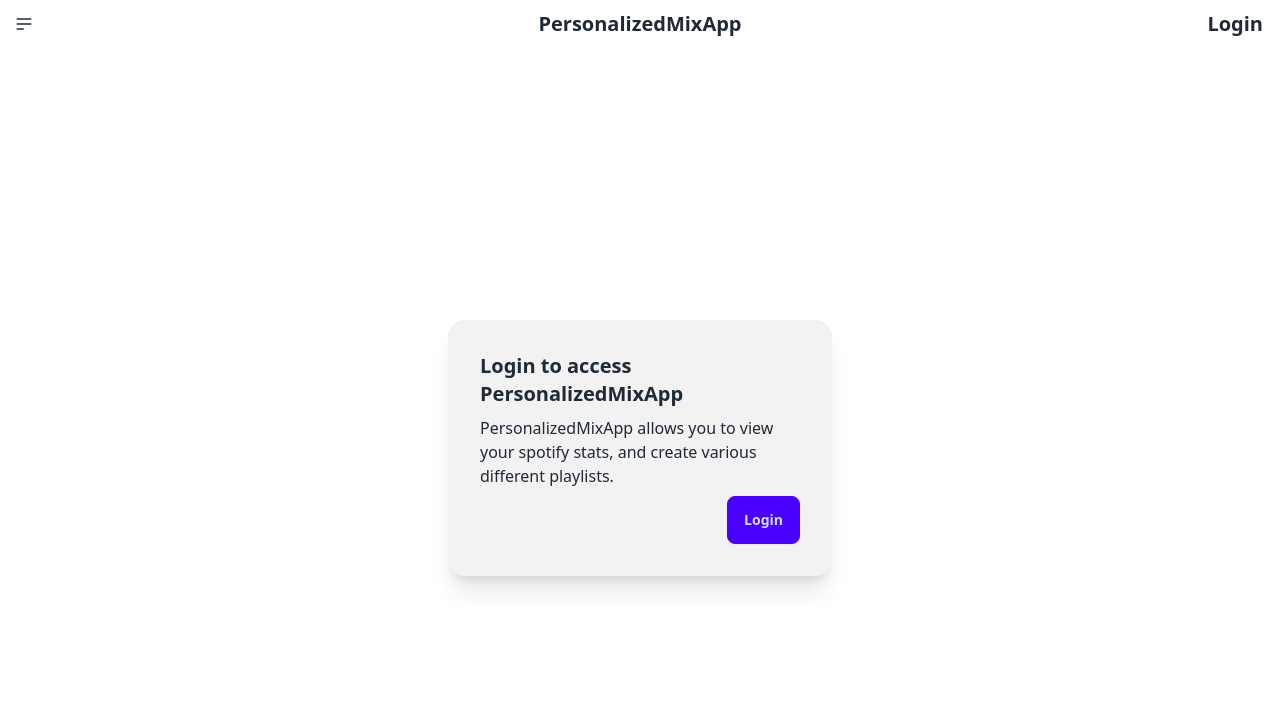
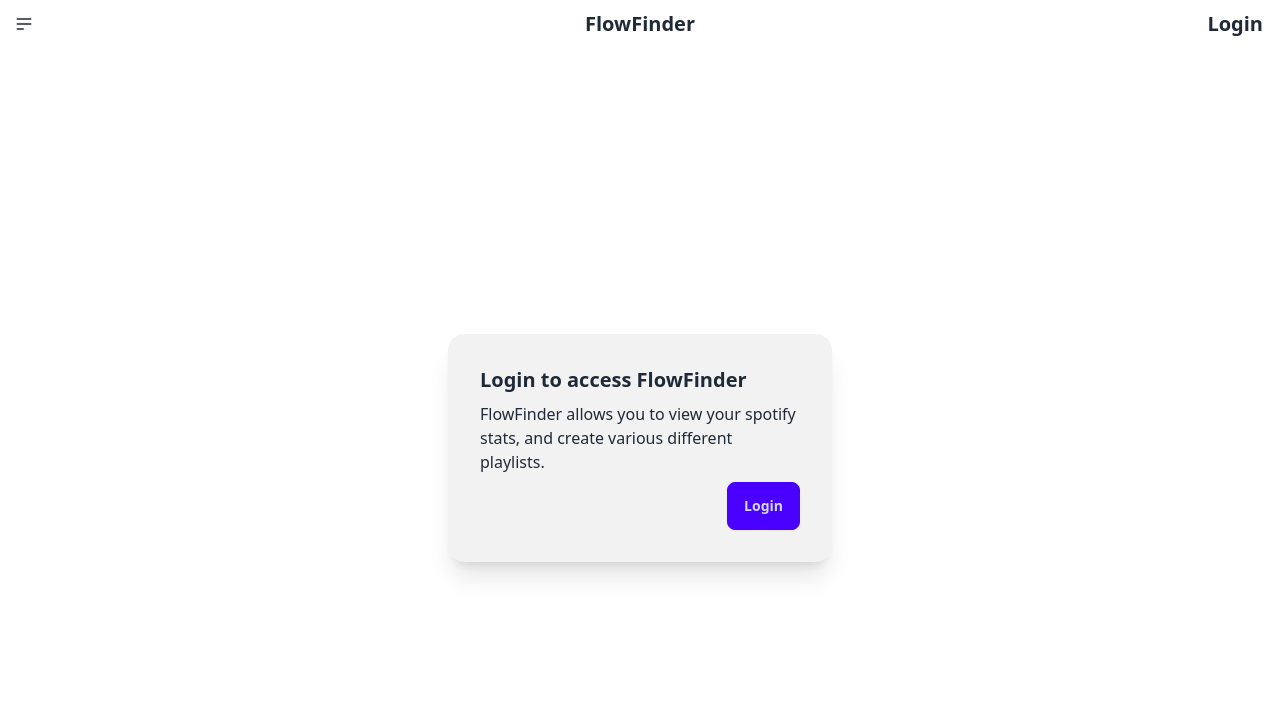
Before and after one commit to taddmtii/FlowFinder, a Flask app: page / in a window 1280 px wide. Shown: the top 728 px of the page. Run offline with Flask 3, Linux system fonts and the light colour scheme; some libraries are stand-ins or nearby versions.

Commit message:
changed PersonalizedMixApp to FlowFinder

```diff
--- a/templates/createCustomPlaylist.html
+++ b/templates/createCustomPlaylist.html
@@ -24,7 +24,7 @@
         </div>
         </div>
         <div class="flex justify-center items-align">
-        <a class="btn btn-ghost text-xl">PersonalizedMixApp</a>
+        <a class="btn btn-ghost text-xl">FlowFinder</a>
         </div>
         <div class="flex">
             <a class="btn btn-ghost text-xl absolute right-0" href="/logout">Logout</a>
--- a/templates/createPlaylistGenre.html
+++ b/templates/createPlaylistGenre.html
@@ -22,7 +22,7 @@
               </div>
             </div>
             <div class="flex justify-center items-align">
-              <a class="btn btn-ghost text-xl">PersonalizedMixApp</a>
+              <a class="btn btn-ghost text-xl">FlowFinder</a>
             </div>
             <div class="flex">
                 <a class="btn btn-ghost text-xl absolute right-0" href="/logout">Logout</a>
--- a/templates/createRecentlyPlayedPlaylist.html
+++ b/templates/createRecentlyPlayedPlaylist.html
@@ -22,7 +22,7 @@
               </div>
             </div>
             <div class="flex justify-center items-align">
-              <a class="btn btn-ghost text-xl">PersonalizedMixApp</a>
+              <a class="btn btn-ghost text-xl">FlowFinder</a>
             </div>
             <div class="flex">
                 <a class="btn btn-ghost text-xl absolute right-0" href="/logout">Logout</a>
--- a/templates/createRecommendationsPlaylist.html
+++ b/templates/createRecommendationsPlaylist.html
@@ -24,7 +24,7 @@
         </div>
         </div>
         <div class="flex justify-center items-align">
-        <a class="btn btn-ghost text-xl">PersonalizedMixApp</a>
+        <a class="btn btn-ghost text-xl">FlowFinder</a>
         </div>
         <div class="flex">
             <a class="btn btn-ghost text-xl absolute right-0" href="/logout">Logout</a>
--- a/templates/createTopTracksPlaylist.html
+++ b/templates/createTopTracksPlaylist.html
@@ -22,7 +22,7 @@
               </div>
             </div>
             <div class="flex justify-center items-align">
-              <a class="btn btn-ghost text-xl">PersonalizedMixApp</a>
+              <a class="btn btn-ghost text-xl">FlowFinder</a>
             </div>
             <div class="flex">
                 <a class="btn btn-ghost text-xl absolute right-0" href="/logout">Logout</a>
--- a/templates/home.html
+++ b/templates/home.html
@@ -22,7 +22,7 @@
               </div>
             </div>
             <div class="flex justify-center items-align">
-              <a class="btn btn-ghost text-xl">PersonalizedMixApp</a>
+              <a class="btn btn-ghost text-xl">FlowFinder</a>
             </div>
             <div class="flex">
                 <a class="btn btn-ghost text-xl absolute right-0" href="/logout">Logout</a>
--- a/templates/homeNoAuth.html
+++ b/templates/homeNoAuth.html
@@ -18,7 +18,7 @@
               </div>
             </div>
             <div class="flex justify-center items-align">
-              <a class="btn btn-ghost text-xl">PersonalizedMixApp</a>
+              <a class="btn btn-ghost text-xl">FlowFinder</a>
             </div>
             <div class="flex">
                 <a class="btn btn-ghost text-xl absolute right-0" href="/login">Login</a>
@@ -28,8 +28,8 @@
     <div class="flex flex-row min-h-screen justify-center items-center">
         <div class="card w-96 bg-base-200 shadow-xl">
             <div class="card-body">
-            <h2 class="card-title">Login to access PersonalizedMixApp</h2>
-            <p>PersonalizedMixApp allows you to view your spotify stats, and create various different playlists.</p>
+            <h2 class="card-title">Login to access FlowFinder</h2>
+            <p>FlowFinder allows you to view your spotify stats, and create various different playlists.</p>
             <div class="card-actions justify-end">
                 <button class="btn btn-primary"><a href="/login">Login</a></button>
             </div>
```
